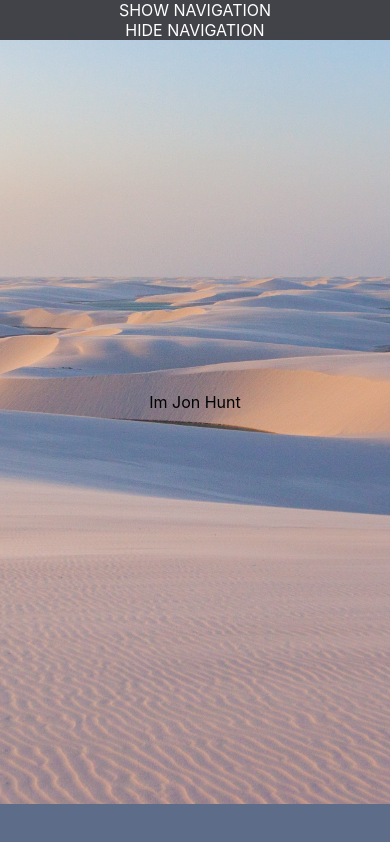
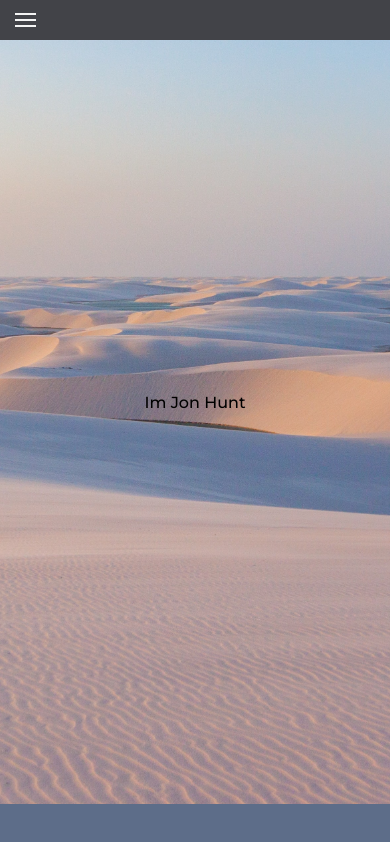
Before and after one commit to huntj0n/p_1.0.1, a React (Create React App) app: page / in a window 390 px wide. Shown: the top 842 px of the page. Built offline with nearby package versions, Linux system fonts and the light colour scheme.

Commit message:
animated hamburger menu

```diff
--- a/public/index.html
+++ b/public/index.html
@@ -10,6 +10,7 @@
       content="Web site created using create-react-app"
     />
     <link rel="apple-touch-icon" href="%PUBLIC_URL%/logo192.png" />
+    <link href="https://fonts.googleapis.com/css2?family=Montserrat:wght@300&display=swap" rel="stylesheet">
     <!--
       manifest.json provides metadata used when your web app is installed on a
       user's mobile device or desktop. See https://developers.google.com/web/fundamentals/web-app-manifest/
--- a/src/App.css
+++ b/src/App.css
@@ -1,4 +1,8 @@
+@import url('https://fonts.googleapis.com/css2?family=Montserrat:wght@300;500&display=swap');
+
 .app {
   text-align: center;
   background-color: #f4f4f4;
+  font-family: 'Montserrat';
+  font-weight: 500;
 }
--- a/src/Components/Header.css
+++ b/src/Components/Header.css
@@ -1,3 +1,7 @@
+:root{
+    --animation__curve: cubic-bezier(0.22, 1, 0.36, 1);
+}
+
 .header {
     height: 40px;
     width: 100vw;
@@ -11,9 +15,6 @@
 
 .mobile__btn {
     display: none;
-    color: white;
-    text-decoration: none;
-    text-transform: uppercase;
 }
 
 .header__navItems {
@@ -45,20 +46,60 @@
     color: #db504a;
 }
 
-@media (max-width: 750px) {
+@media (max-width: 850px) {
     .header__navItems{
         width: 500px;
         font-size: smaller;
         justify-content: space-evenly;
     }
 }
-@media (max-width: 400px) {
-    .mobile__btn {
+@media (max-width: 500px) {
+    .header {
         display: flex;
-        align-items: center;
+        align-items: flex-start;
         justify-content: center;
     }
+    .header > label {
+        width: 1.3em;
+        height: 0.1em;
+        background-color: #f4f4f4;
+        margin-left: 15px;
+        position: absolute;
+        cursor: pointer;
+    }
+    .header > label::before, label::after{
+        content: '';
+        width: 1.3em;
+        height: 0.1em;
+        background-color: #f4f4f4;
+        position: absolute;
+        display: block;
+        transition: all 0.4s var(--animation__curve);
+    }
+    .header > label::before {
+        top: -6px;
+        left: 0px;
+        transform-origin: left top;
+        transform: rotatez(0deg);
+    }
+    .header > label::after {
+        top: 6px;
+        left: 0px;
+        transform-origin: left bottom;
+        transform: rotatez(0deg);
+    }
+
     .header__navItems {
         display: none;
     }
+
+    .mobile__btn:checked ~ label {
+        background-color: transparent;
+    }
+    .mobile__btn:checked ~ label::before{
+        transform: rotatez(41deg);
+    }
+    .mobile__btn:checked ~ label::after{
+        transform: rotatez(-41deg);
+    }
 }
--- a/src/Components/Header.js
+++ b/src/Components/Header.js
@@ -5,10 +5,8 @@ import './Header.css';
 function Header() {
     return (
         <header className="header">
-            <nav className="header__nav">
-                <a className="mobile__btn" href="#header" title="Show Navigation">Show Navigation</a>
-                <a className="mobile__btn" href="#header__nav" title="Hide Navigation">Hide Navigation</a>
-            </nav>
+            <input className='mobile__btn' id='mobile__toggle' type="checkbox"/>
+            <label htmlFor="mobile__toggle"></label>
 
             <ul className="header__navItems">
                 <li><a className="smoothscroll" href="#home">Home</a></li>
```
